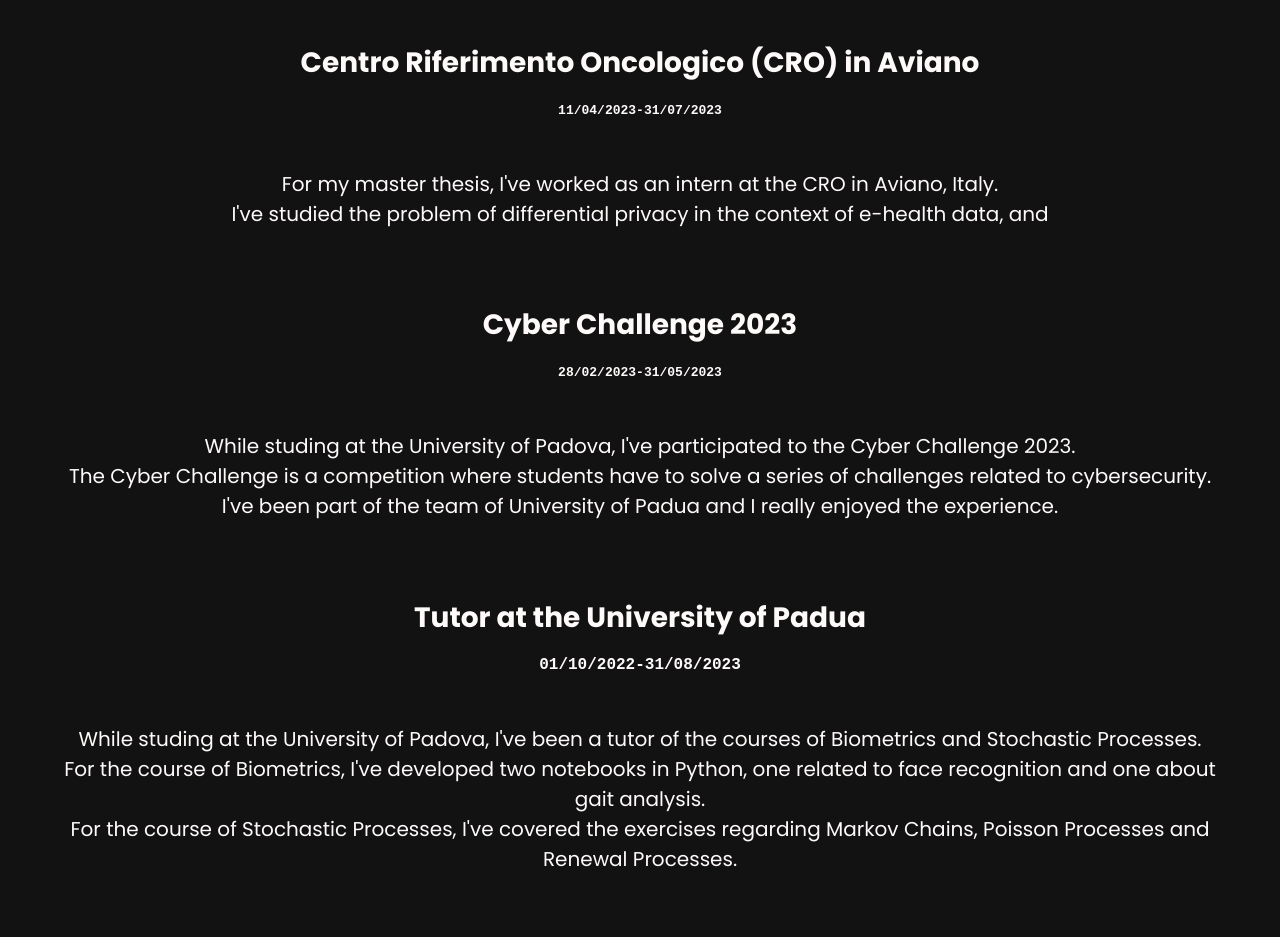
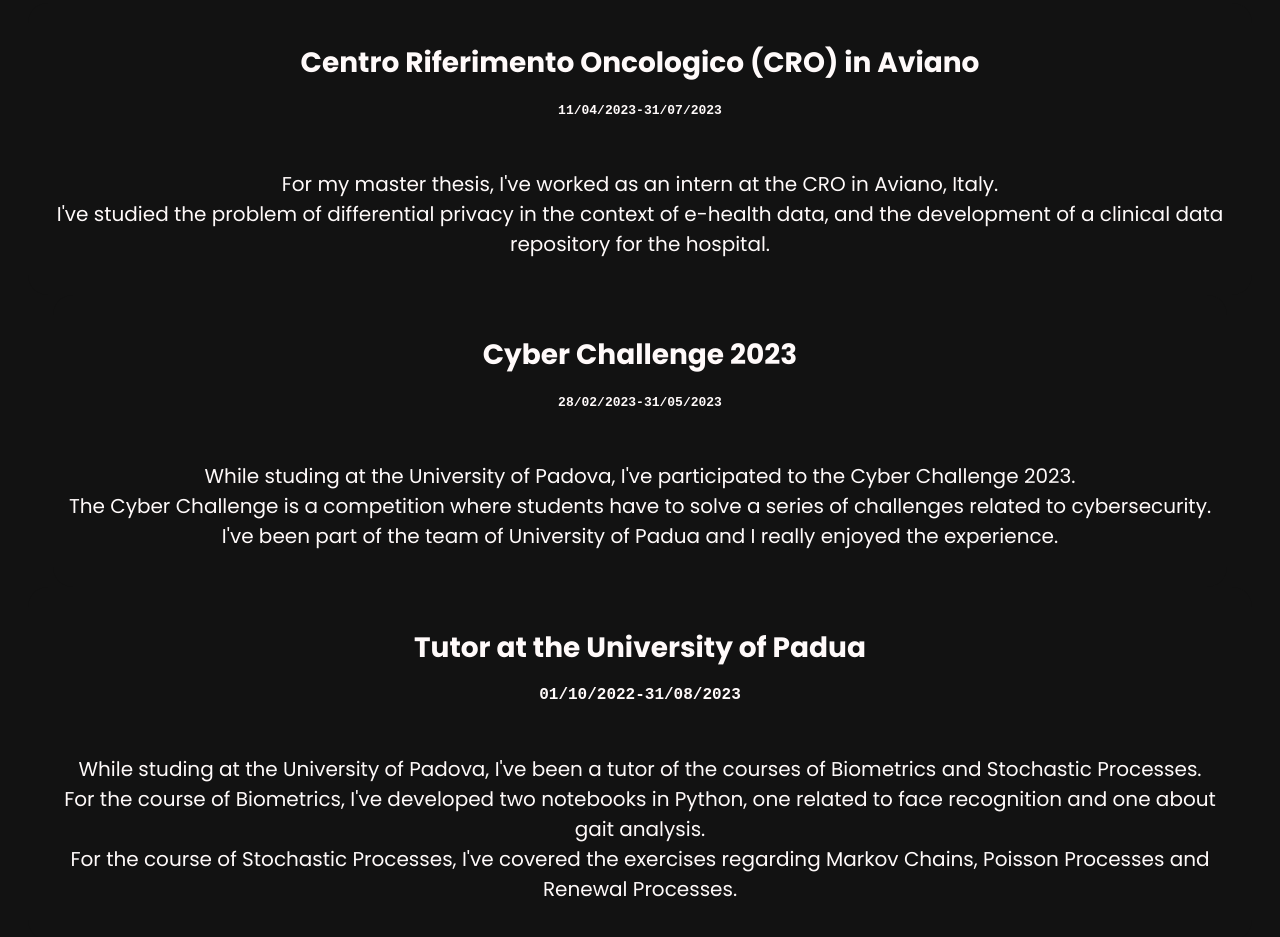
Before and after one commit to Kekkodf/kdf.github.io, a plain HTML site: page index.html in a window 1280 px wide. Shown: the part 1892-2829 px from the top of the page. Drawn offline with nearby package versions, Linux system fonts and the light colour scheme.

Commit message:
updating index.html

```diff
--- a/index.html
+++ b/index.html
@@ -70,7 +70,7 @@
             </h2>
             <p>
                 For my master thesis, I've worked as an intern at the CRO in Aviano, Italy.<br>
-                I've studied the problem of differential privacy in the context of e-health data, and
+                I've studied the problem of differential privacy in the context of e-health data, and the development of a clinical data repository for the hospital.
             </p>
         </div>
         <div class="project hidden">
```
